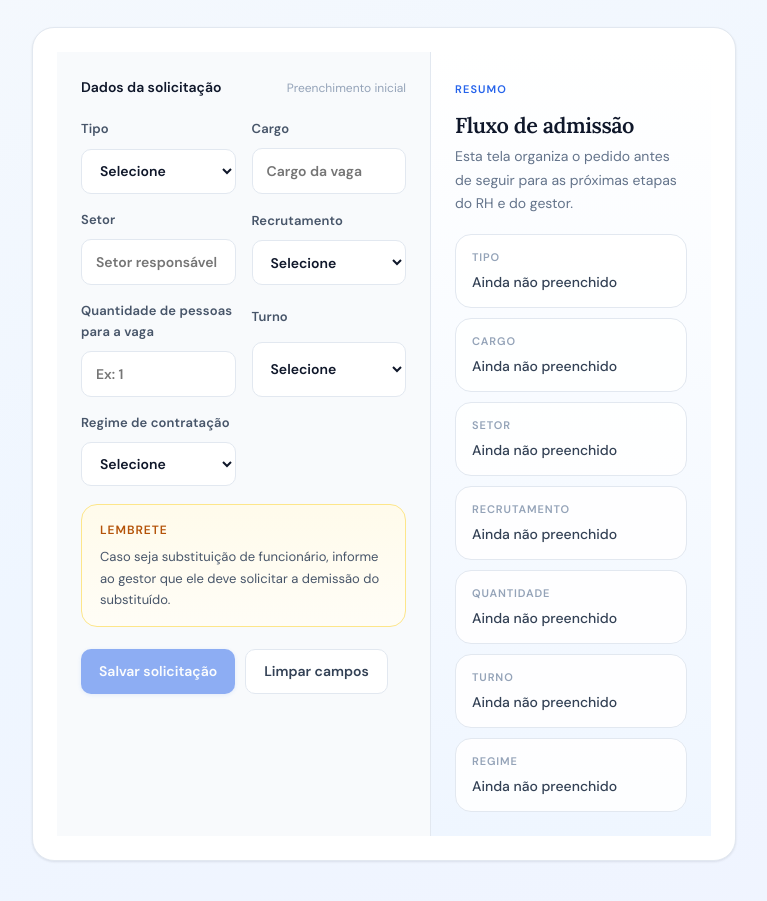
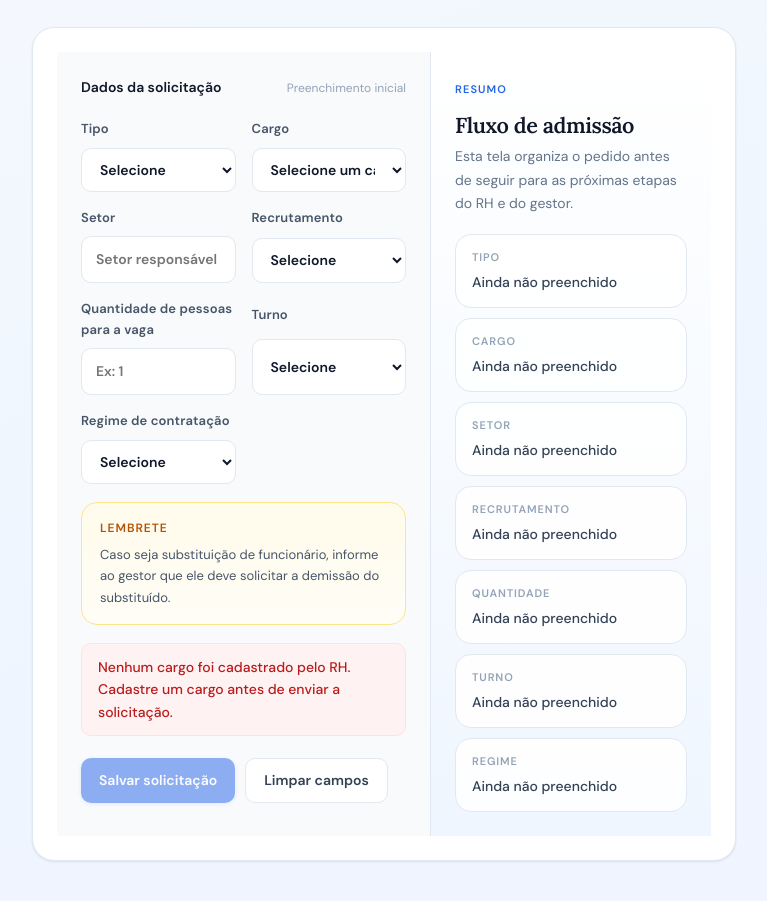
Before and after one commit to Wasion-it/Sistema_de_pesquisas, a React (Vite) app in the folder frontend/: page /solicitacoes/admissao in a window 1280 px wide. Shown: the part 387-1288 px from the top of the page, without its empty margins (256-1023 px from the left). Built offline with nearby package versions, Linux system fonts and the light colour scheme.

Commit message:
✨ feat: Adiciona carregamento dinâmico de cargos na página de solicitação de admissão

```diff
--- a/frontend/src/pages/AdmissaoFormPage.jsx
+++ b/frontend/src/pages/AdmissaoFormPage.jsx
@@ -1,8 +1,8 @@
-import { useMemo, useState } from 'react'
+import { useEffect, useMemo, useState } from 'react'
 import { Link } from 'react-router-dom'
 
 import { useAuth } from '../auth/AuthProvider'
-import { createAdminAdmissionRequest } from '../services/admin'
+import { createAdminAdmissionRequest, getAdminJobTitles } from '../services/admin'
 
 const INITIAL_FORM = {
   tipo: '',
@@ -54,12 +54,52 @@ const CONTRACT_REGIME_MAP = {
 export function AdmissaoFormPage() {
   const { isAuthenticated, isLoading, token } = useAuth()
   const [formValues, setFormValues] = useState(INITIAL_FORM)
+  const [jobTitles, setJobTitles] = useState([])
+  const [isLoadingJobTitles, setIsLoadingJobTitles] = useState(true)
   const [successMessage, setSuccessMessage] = useState('')
   const [errorMessage, setErrorMessage] = useState('')
   const [isSubmitting, setIsSubmitting] = useState(false)
 
   const isSubstituicao = formValues.tipo === 'Substituição'
   const isAumentoQuado = formValues.tipo === 'Aumento de quadro'
+
+  useEffect(() => {
+    let isMounted = true
+
+    if (!token || !isAuthenticated) {
+      if (isMounted) {
+        setJobTitles([])
+        setIsLoadingJobTitles(false)
+      }
+      return () => {
+        isMounted = false
+      }
+    }
+
+    setIsLoadingJobTitles(true)
+    getAdminJobTitles(token)
+      .then((data) => {
+        if (!isMounted) {
+          return
+        }
+
+        setJobTitles(data.items ?? [])
+      })
+      .catch((error) => {
+        if (isMounted) {
+          setErrorMessage(error.message)
+        }
+      })
+      .finally(() => {
+        if (isMounted) {
+          setIsLoadingJobTitles(false)
+        }
+      })
+
+    return () => {
+      isMounted = false
+    }
+  }, [isAuthenticated, token])
 
   const isSubmitDisabled = useMemo(() => {
     if (!formValues.tipo || !formValues.cargo || !formValues.setor || !formValues.recrutamento) {
@@ -215,12 +255,23 @@ export function AdmissaoFormPage() {
 
                 <label className="field-group">
                   <span>Cargo</span>
-                  <input
+                  <select
                     name="cargo"
-                    placeholder="Cargo da vaga"
                     value={formValues.cargo}
                     onChange={handleFieldChange}
-                  />
+                    disabled={isLoadingJobTitles}
+                  >
+                    <option value="">
+                      {isLoadingJobTitles ? 'Carregando cargos...' : 'Selecione um cargo'}
+                    </option>
+                    {jobTitles.map((jobTitle) => (
+                      <option key={jobTitle.id} value={jobTitle.name}>
+                        {jobTitle.name}
+                        {jobTitle.description ? ` - ${jobTitle.description}` : ''}
+                        {jobTitle.is_active ? '' : ' (inativo)'}
+                      </option>
+                    ))}
+                  </select>
                 </label>
 
                 <label className="field-group">
@@ -315,8 +366,14 @@ export function AdmissaoFormPage() {
                 </p>
               </div>
 
+              {!isLoadingJobTitles && jobTitles.length === 0 ? (
+                <div className="form-error">
+                  Nenhum cargo foi cadastrado pelo RH. Cadastre um cargo antes de enviar a solicitação.
+                </div>
+              ) : null}
+
               <div className="form-actions-row">
-                <button className="primary-button" disabled={isSubmitDisabled || isSubmitting || !isAuthenticated} type="submit">
+                <button className="primary-button" disabled={isSubmitDisabled || isSubmitting || !isAuthenticated || jobTitles.length === 0} type="submit">
                   {isSubmitting ? 'Salvando...' : 'Salvar solicitação'}
                 </button>
                 <button className="secondary-button" type="button" onClick={handleReset}>
```
